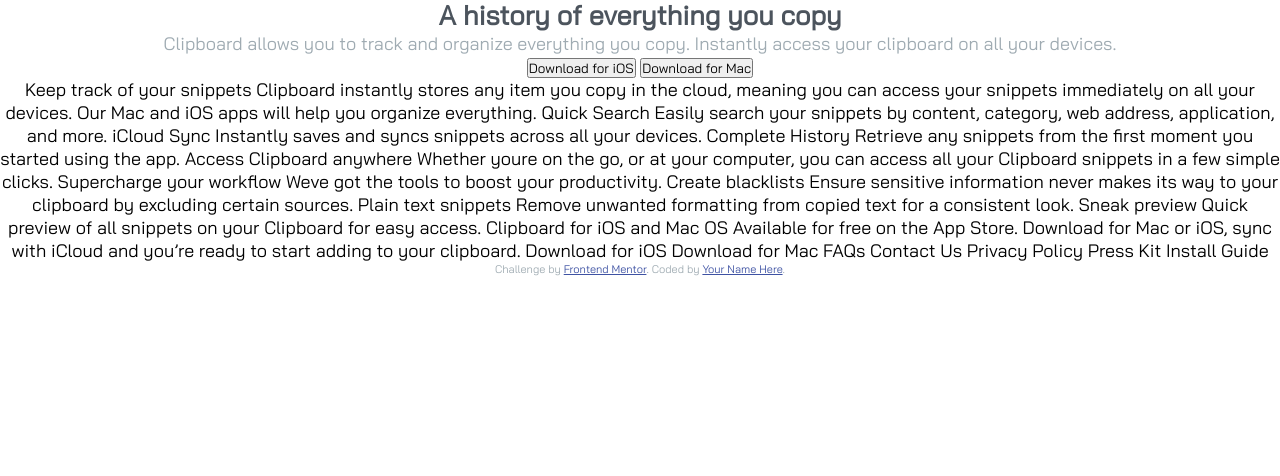
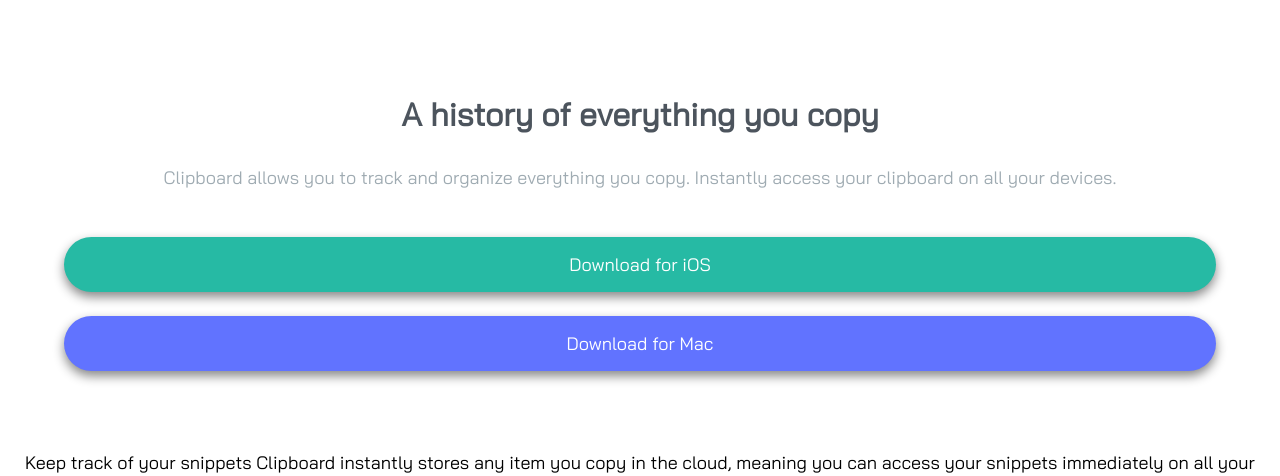
Before and after one commit to NoCared/Frontend_Master_One, a plain HTML site: page index.html in a window 1280 px wide. Shown: the part 324-800 px from the top of the page. Drawn offline with Linux system fonts and the light colour scheme.

Commit message:
ADD - Section Download

```diff
--- a/assets/css/style.css
+++ b/assets/css/style.css
@@ -48,6 +48,34 @@ p{
 
 h1{
     color: hsl(210, 10%, 33%);
+    padding: 1rem;
+    font-size: 2rem;
 }
 
-/* DOWNLOAD - Section*/
+.button{
+    color: hsl(0, 0%, 100%);
+    padding: 1rem;
+    margin: 3vh 0;
+    border-radius: 100px;
+    box-shadow: 0px 5px 11px 0px #878787;
+}
+
+#iosDownloadButton{
+    background-color: hsl(171, 66%, 44%);
+}
+
+#macDownloadButton{
+    background-color: hsl(233, 100%, 69%);
+}
+
+/* DOWNLOAD - Section */
+
+#download{
+
+    width: 90%;
+    margin: 10vh auto;
+}
+
+#download p{
+    margin: 1rem 0 3rem 0;
+}
--- a/index.html
+++ b/index.html
@@ -45,8 +45,13 @@
         copy. Instantly access your clipboard on all your devices.
       </p>
 
-      <input type="button" value="Download for iOS">
-      <input type="button" value="Download for Mac">
+      <div class="button" id="iosDownloadButton">
+        Download for iOS
+      </div>
+      <div class="button" id="macDownloadButton">
+        Download for Mac
+      </div>
+
 
     </section>
 
```
